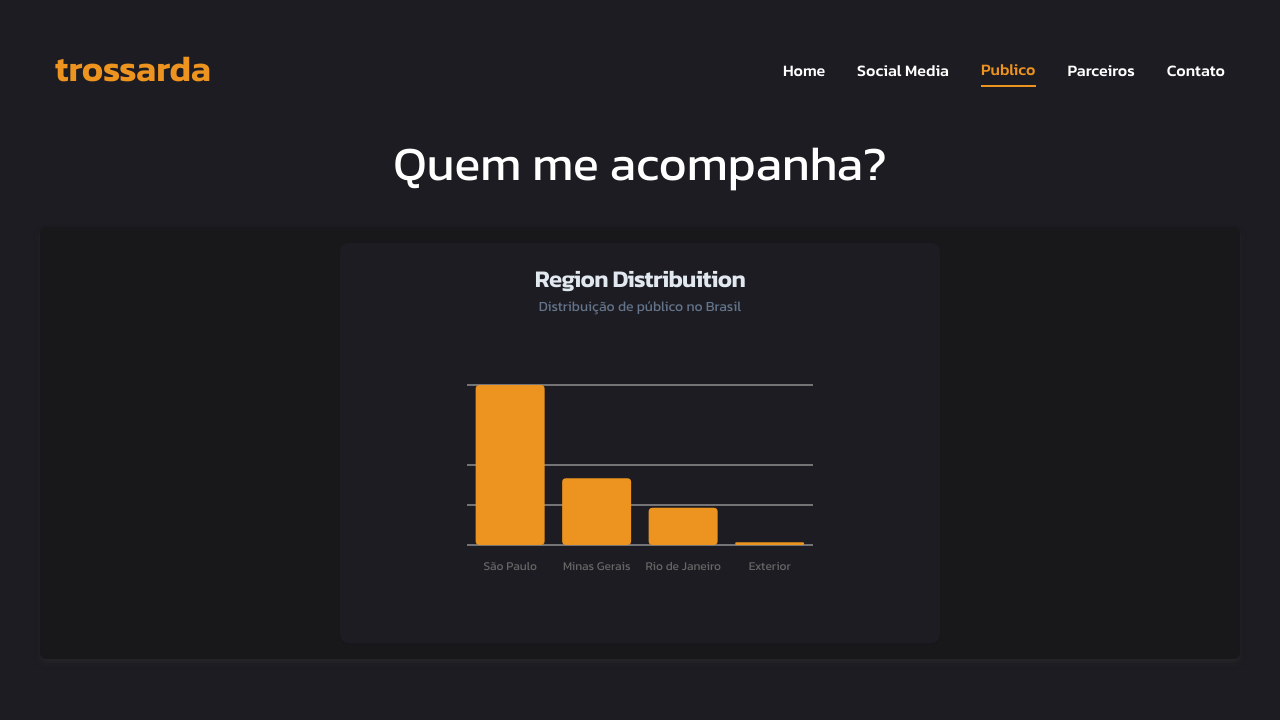
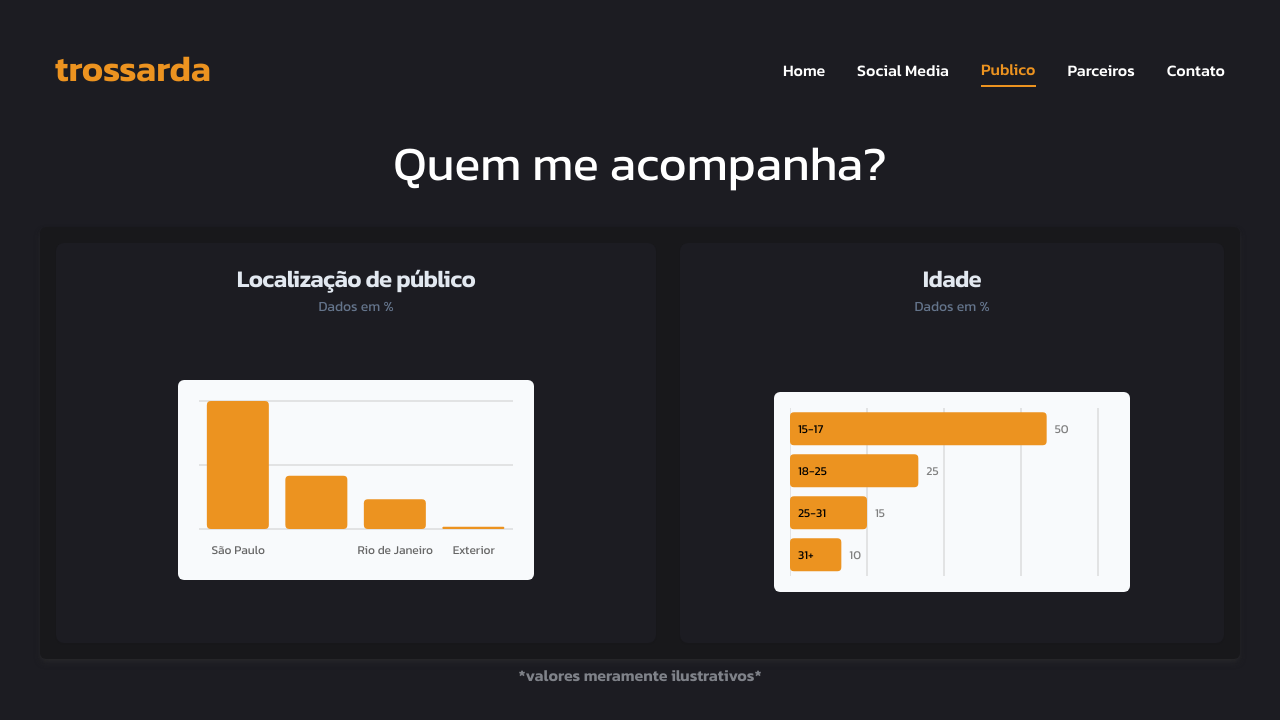
Before and after one commit to igorsantos13/trossarda, a Next.js app: page /stats in a window 1280 px wide. Shown: the top 720 px of the page. Built offline with nearby package versions, Linux system fonts and the light colour scheme.

Commit message:
add age graph over gender graph

```diff
--- a/src/app/stats/page.tsx
+++ b/src/app/stats/page.tsx
@@ -66,7 +66,7 @@ export default function Stats() {
   } satisfies ChartConfig
 
   return (
-    <section className='w-full h-full flex-col items-center justify-center '>
+    <section className='w-full h-full flex-col items-center justify-center text-center'>
       <h2 className='text-white text-center text-4xl md:text-5xl mb-5'>Quem me acompanha?</h2>
 
       {/* graphs container */}
@@ -75,9 +75,12 @@ export default function Stats() {
 
         {/* todo: gender grpah */}
         {/* <GenderGraph pieChartConfig={pieChartConfig} pieChartData={pieChartData}/> */}
-        {/* <AgeGraph /> */}
+        <AgeGraph />
+      </div>
+        <div>
+          <span className='text-slate-200/50 font-semibold'>*valores meramente ilustrativos*</span>
 
-      </div>
+        </div>
 
     </section>
   )
--- a/src/components/AgeGraph.tsx
+++ b/src/components/AgeGraph.tsx
@@ -18,7 +18,7 @@ import {
   ChartTooltipContent,
 } from "@/components/ui/chart"
 const chartData = [
-  { age: "15-18", percentage: 50},
+  { age: "15-17", percentage: 50},
   { age: "18-25", percentage: 25},
   { age: "25-31", percentage: 15},
   { age: "31+", percentage: 10},
@@ -43,7 +43,7 @@ export function AgeGraph() {
         <CardDescription>Dados em %</CardDescription>
       </CardHeader>
       <CardContent className="flex-1 flex items-center justify-center pb-0">
-        <ChartContainer config={chartConfig}>
+        <ChartContainer className="min-h-[200px] bg-slate-50 rounded-md p-4" config={chartConfig}>
           <BarChart
             accessibilityLayer
             data={chartData}
--- a/src/components/RegionGraph.tsx
+++ b/src/components/RegionGraph.tsx
@@ -14,13 +14,13 @@ function RegionGraph({chartData, chartConfig} : RegionGraphProps) {
     <div className=' '>
           <Card className='flex w-[400px] md:w-[600px] md:h-[400px] text-slate-200  border-none  flex-col items-center justify-center bg-primary'>
             <CardHeader className='items-center pb-0'>
-              <CardTitle>Region Distribuition</CardTitle>
-              <CardDescription>Distribuição de público no Brasil</CardDescription>
+              <CardTitle>Localização de público</CardTitle>
+              <CardDescription>Dados em %</CardDescription>
             </CardHeader>
             <CardContent className="flex-1 flex items-center justify-center pb-0">
               {/* region graph */}
               <div className='w-full'>
-                <ChartContainer config={chartConfig} className="min-h-[200px] w-full">
+                <ChartContainer config={chartConfig} className="min-h-[200px] w-full bg-slate-50 rounded-md p-4">
                 <BarChart accessibilityLayer data={chartData}>
                   <CartesianGrid vertical={false} />
                   <XAxis
```
